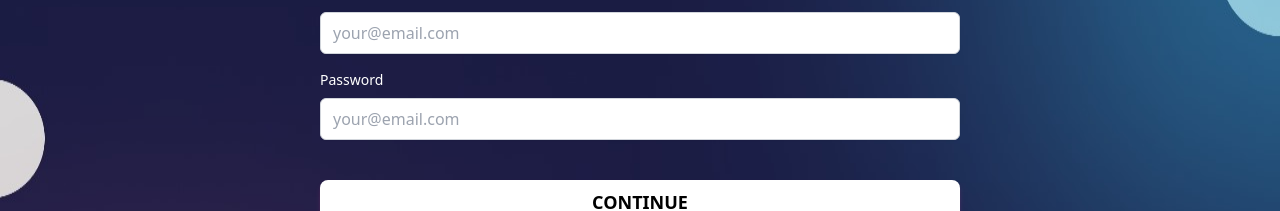
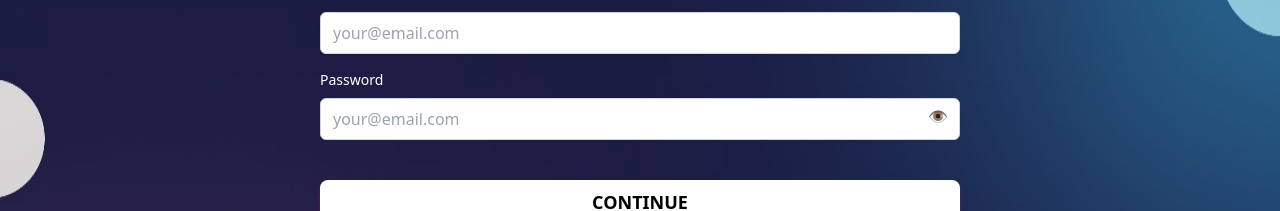
Before and after one commit to FinalYrProjectInterX/InterX-Frontend, a Next.js app: page /signup in a window 1280 px wide. Shown: the part 326-537 px from the top of the page. Built offline with nearby package versions, Linux system fonts and the light colour scheme.

Commit message:
signup page minor changes

```diff
--- a/components/PersonalInfoForm.js
+++ b/components/PersonalInfoForm.js
@@ -7,6 +7,7 @@ const PersonalInfoForm = ({onSubmitPersonalInfo}) => {
   // const [degree, setdegree] = useState('');
   // const[about, setabout] = useState('');
   const[password, setpassword] = useState('');
+  const [isPasswordVisible, setIsPasswordVisible] = useState(false);
   // const Degrees = ["B.Tech.", "B.Com.", "BCA", "BSC", "M.Tech.", "MBA"];
 
   const handleNameChange = (event) => {
@@ -31,6 +32,10 @@ const PersonalInfoForm = ({onSubmitPersonalInfo}) => {
     console.log(name, email, password);
     onSubmitPersonalInfo(name, email, password);
   }
+
+  const togglePasswordVisibility = () => {
+    setIsPasswordVisible(!isPasswordVisible);
+  };
 
   return (
     <div className='flex flex-col items-center justify-center'>
@@ -61,10 +66,35 @@ const PersonalInfoForm = ({onSubmitPersonalInfo}) => {
 				<label for="about" className="block text-sm font-medium text-white dark:text-gray-300 mb-2">About</label>
 				<textarea type="text" rows={2} id="name" className="shadow-sm rounded-md w-full px-3 py-2 border border-gray-300 focus:outline-none focus:ring-indigo-500 focus:border-indigo-500" placeholder="Jen bazos" value={about} onChange={handleAboutChange} required />
 			</div> */}
-      <div className="mb-4 text-black w-1/2">
+      {/* <div className="mb-4 text-black w-1/2">
 				<label for="password" className="block text-sm font-medium text-white dark:text-gray-300 mb-2">Password</label>
-				<input type="text" id="password" className="shadow-sm rounded-md w-full px-3 py-2 border border-gray-300 focus:outline-none focus:ring-indigo-500 focus:border-indigo-500" placeholder="your@email.com" onChange={handlePasswordChange} required />
-			</div>
+				<input type={isPasswordVisible ? "text" : "password"} id="password" className="shadow-sm rounded-md w-full px-3 py-2 border border-gray-300 focus:outline-none focus:ring-indigo-500 focus:border-indigo-500" placeholder="your@email.com" onChange={handlePasswordChange} required />
+        <button
+          type="button"
+          className="absolute right- text-gray-600"
+          onClick={togglePasswordVisibility}
+        >
+          {isPasswordVisible ? '🙈' : '👁️'}
+        </button>
+			</div> */}
+      <div className="mb-4 text-black w-1/2 relative">
+        <label htmlFor="password" className="block text-sm font-medium text-white dark:text-gray-300 mb-2">Password</label>
+        <input
+          type={isPasswordVisible ? "text" : "password"}
+          id="password"
+          className="shadow-sm rounded-md w-full px-3 py-2 border border-gray-300 focus:outline-none focus:ring-indigo-500 focus:border-indigo-500"
+          placeholder="your@email.com"
+          onChange={handlePasswordChange}
+          required
+        />
+        <button
+          type="button"
+          className="absolute right-3 top-[2.15rem] text-gray-600"
+          onClick={togglePasswordVisibility}
+        >
+          {isPasswordVisible ? '🙈' : '👁️'}
+        </button>
+      </div>
       <button
         className="my-6 block w-1/2 select-none rounded-lg bg-white py-2 px-6 text-center align-middle font-sans text-lg font-bold uppercase text-black shadow-md shadow-pink-500/20 transition-all hover:shadow-lg hover:shadow-pink-500/40 focus:opacity-[0.85] focus:shadow-none active:opacity-[0.85] active:shadow-none disabled:pointer-events-none disabled:opacity-50 disabled:shadow-none"
         onClick={handleSubmit}
```
Also changed, not shown: pages/admin/login.js (line endings or trailing spaces).
